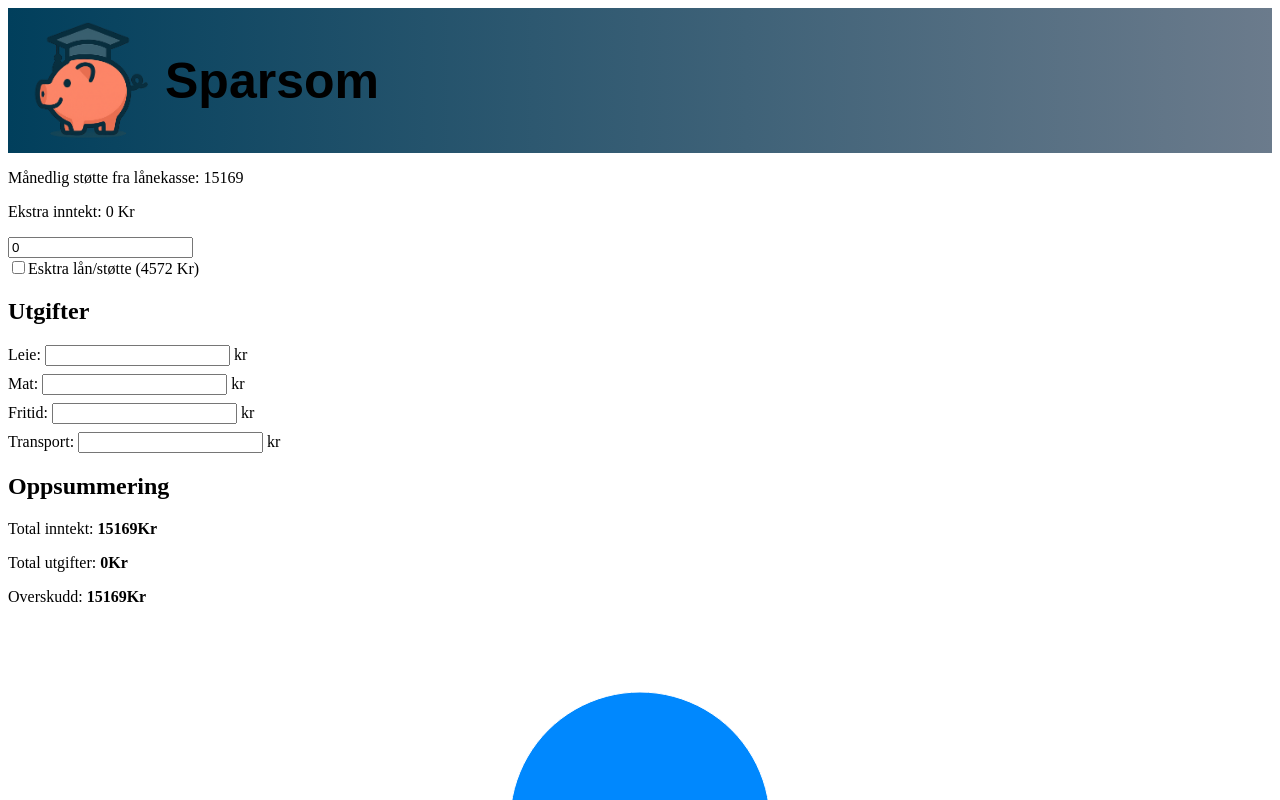
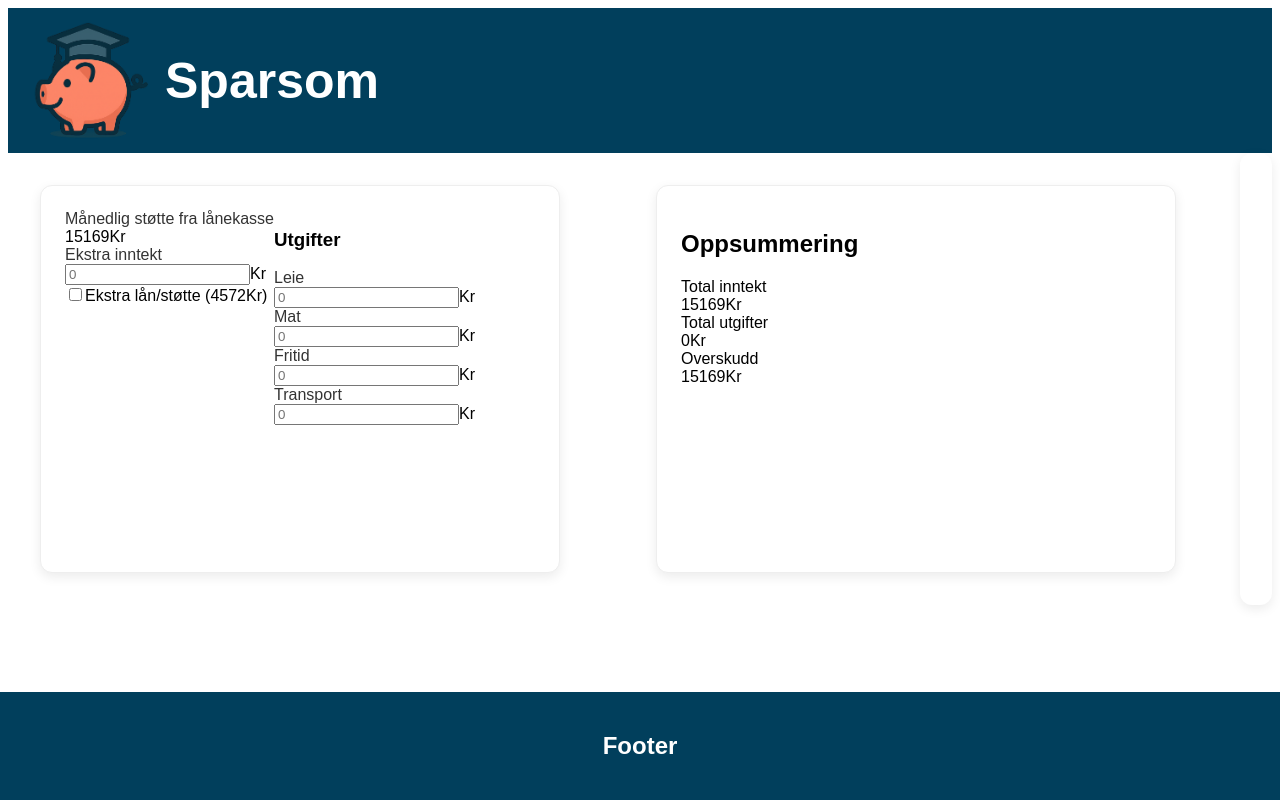
Before and after one commit to Larskyd/Budsjett-app, a React (Vite) app: page / in a window 1280 px wide. Shown: the top 800 px of the page. Built offline with nearby package versions, Linux system fonts and the light colour scheme.

Commit message:
ednret css for dashboard

```diff
--- a/src/components/Budsjett/BudsjettDashboard/BudsjettDashboard.css
+++ b/src/components/Budsjett/BudsjettDashboard/BudsjettDashboard.css
@@ -1,3 +1,64 @@
-Body{
+.budsjett-dashboard {
+    font-family: Arial, Helvetica, sans-serif;
+}
 
+.input-label {
+  text-align: left;
+  color: #333;
 }
+
+.dashboard-main {
+  display: flex;
+  flex-direction: row;
+  gap: 2rem;
+}
+
+.input-container {
+  background: #fff;
+  border-radius: 12px;
+  padding: 1.5rem;
+  box-shadow: 0 4px 12px rgba(0,0,0,0.08);
+  max-width: 500px;
+  width: 100%;
+  margin: 2rem;
+  border: 1px solid #eee;
+}
+
+.input-sections{
+    display: flex;
+}
+
+.income-section {
+    background-color: ;
+}
+
+.input-section {
+    background-color: ;
+}
+
+.summary-container{
+    background: #fff;
+    border-radius: 12px;
+    padding: 1.5rem;
+    box-shadow: 0 4px 12px rgba(0,0,0,0.08);
+    max-width: 500px;
+    width: 100%;
+    margin: 2rem;
+    border: 1px solid #eee;
+}
+
+.chart-box {
+  flex: 1;
+  max-width: 500px;
+  min-height: 400px;
+  width: 100%;
+  background: #fff;
+  border-radius: 12px;
+  padding: 1rem;
+  box-shadow: 0 4px 12px rgba(0,0,0,0.08);
+}
+
+.chart-container {
+  width: 100%;
+  height: 100%;
+}
--- a/src/components/Budsjett/BudsjettDashboard/BudsjettDashboard.jsx
+++ b/src/components/Budsjett/BudsjettDashboard/BudsjettDashboard.jsx
@@ -22,53 +22,107 @@ const BudsjettDashboard = () => {
   } = useBudsjett();
 
   return (
-    <div className="Body">
-      <main>
-        <p>Månedlig støtte fra lånekasse: {totalLoan}</p>
+    <div className="budsjett-dashboard">
+      <main className="dashboard-main">
+        <div className="input-container">
+          <div className="input-sections">
+            <div className="income-section">
 
-        <label>
-          <p>Ekstra inntekt: {jobb} Kr</p>
+              <div className="input-grid">
+                <div className="input-group">
+                  <label className="input-label">Månedlig støtte fra lånekasse</label>
+                  <div className="input-wrapper fixed-input">
+                    <span className="fixed-value">{formatKr(totalLoan)}</span>
+                  </div>
+                </div>
+
+                <div className="input-group">
+                  <label htmlFor="jobb-input" className="input-label">Ekstra inntekt</label>
+                  <div className="input-wrapper">
                     <input
+                      id="jobb-input"
                       type="number"
-            placeholder="Skriv inn beløp"
-            value={jobb}
+                      placeholder="0"
+                      value={jobb || ''}
                       onChange={(e) => setJobb(Number(e.target.value) || 0)}
+                      className="styled-input"
                     />
-        </label>
+                    <span className="input-suffix">Kr</span>
+                  </div>
+                </div>
 
-        <div>
-          <label>
+                <div className="input-group checkbox-group">
+                  <label className="checkbox-label">
                     <input
                       type="checkbox"
                       checked={harEkstraLoan}
                       onChange={(e) => setHarEkstraLoan(e.target.checked)}
+                      className="styled-checkbox"
                     />
-            Esktra lån/støtte ({ekstraLoan} Kr)
+                    <span className="checkbox-text">
+                      Ekstra lån/støtte ({formatKr(ekstraLoan)})
+                    </span>
                   </label>
                 </div>
+              </div>
+            </div>
 
-        <h2>Utgifter</h2>
+
+            <div className="input-section expense-section">
+              <h3 className="section-title">Utgifter</h3>
+
+              <div className="input-grid">
                 {utgifter.map((exp, i) => (
-          <div key={exp.name} style={{ marginBottom: 8 }}>
-            <label>
-              {exp.name}:{' '}
+                  <div key={exp.name} className="input-group">
+                    <label className="input-label">{exp.name}</label>
+                    <div className="input-wrapper">
                       <input
                         type="number"
-                value={exp.value}
+                        placeholder="0"
+                        value={exp.value || ''}
                         onChange={(e) => handleExpenseChange(i, e.target.value)}
-              />{' '}
-              kr
-            </label>
+                        className="styled-input"
+                      />
+                      <span className="input-suffix">Kr</span>
+                    </div>
                   </div>
                 ))}
+              </div>
+            </div>
+          </div>
+        </div>
 
-        <h2>Oppsummering</h2>
-        <p>Total inntekt: <strong>{formatKr(totalInntekt)}</strong></p>
-        <p>Total utgifter: <strong>{formatKr(totalUtgifter)}</strong></p>
-        <p>Overskudd: <strong>{formatKr(overskudd)}</strong></p>
 
-        <div style={{ width: '100%', height: 400 }}>
-          <ResponsiveContainer>
+        <div className="summary-container">
+          <h2 className="summary-title">Oppsummering</h2>
+
+          <div className="summary-grid">
+            <div className="summary-item income-summary">
+              <div className="summary-label">Total inntekt</div>
+              <div className="summary-value positive">{formatKr(totalInntekt)}</div>
+            </div>
+
+            <div className="summary-item expense-summary">
+              <div className="summary-label">Total utgifter</div>
+              <div className="summary-value negative">{formatKr(totalUtgifter)}</div>
+            </div>
+
+            <div className="summary-item balance-summary">
+              <div className="summary-label">Overskudd</div>
+              <div className={`summary-value ${overskudd >= 0 ? 'positive' : 'negative'}`}>
+                {formatKr(overskudd)}
+              </div>
+            </div>
+          </div>
+        </div>
+
+      <div className="chart-box">
+        {data.length > 0 && (
+          <div className="chart-container">
+            <h2 className="chart-title"></h2>
+
+            <div className="chart-wrapper">
+              <ResponsiveContainer width="100%" height={400}>
                 <PieChart>
                   <Pie
                     data={data}
@@ -89,6 +143,9 @@ const BudsjettDashboard = () => {
                 </PieChart>
               </ResponsiveContainer>
             </div>
+          </div>
+        )}
+      </div>
       </main>
     </div>
   );
--- a/src/components/Layout/Footer/Footer.css
+++ b/src/components/Layout/Footer/Footer.css
@@ -1,6 +1,11 @@
 footer {
   text-align: center;
-  background-color: #3498db;
+  font-family: Arial, Helvetica, sans-serif;
+  background-color: #013F5C;
   color: white;
   padding: 20px 0;
+  position: fixed;
+  bottom: 0;
+  left: 0;
+  width: 100%;
 }
--- a/src/components/Layout/Header/Header.css
+++ b/src/components/Layout/Header/Header.css
@@ -1,14 +1,15 @@
-/* Header.css */
+
 .Header {
   display: flex;
   align-items: center;
-  background: linear-gradient(90deg, #013F5C 0%, #6B7B8C 100% );
+  background: #013F5C;
   padding: 10px 20px;
   font-family: Arial, Helvetica, sans-serif;
   gap: 12px;
   width: 100%;
   box-sizing: border-box;
   font-size: 25px;
+  color: white;
 }
 
 .logo {
```
Lines whose indentation alone changed are shown as unchanged.
